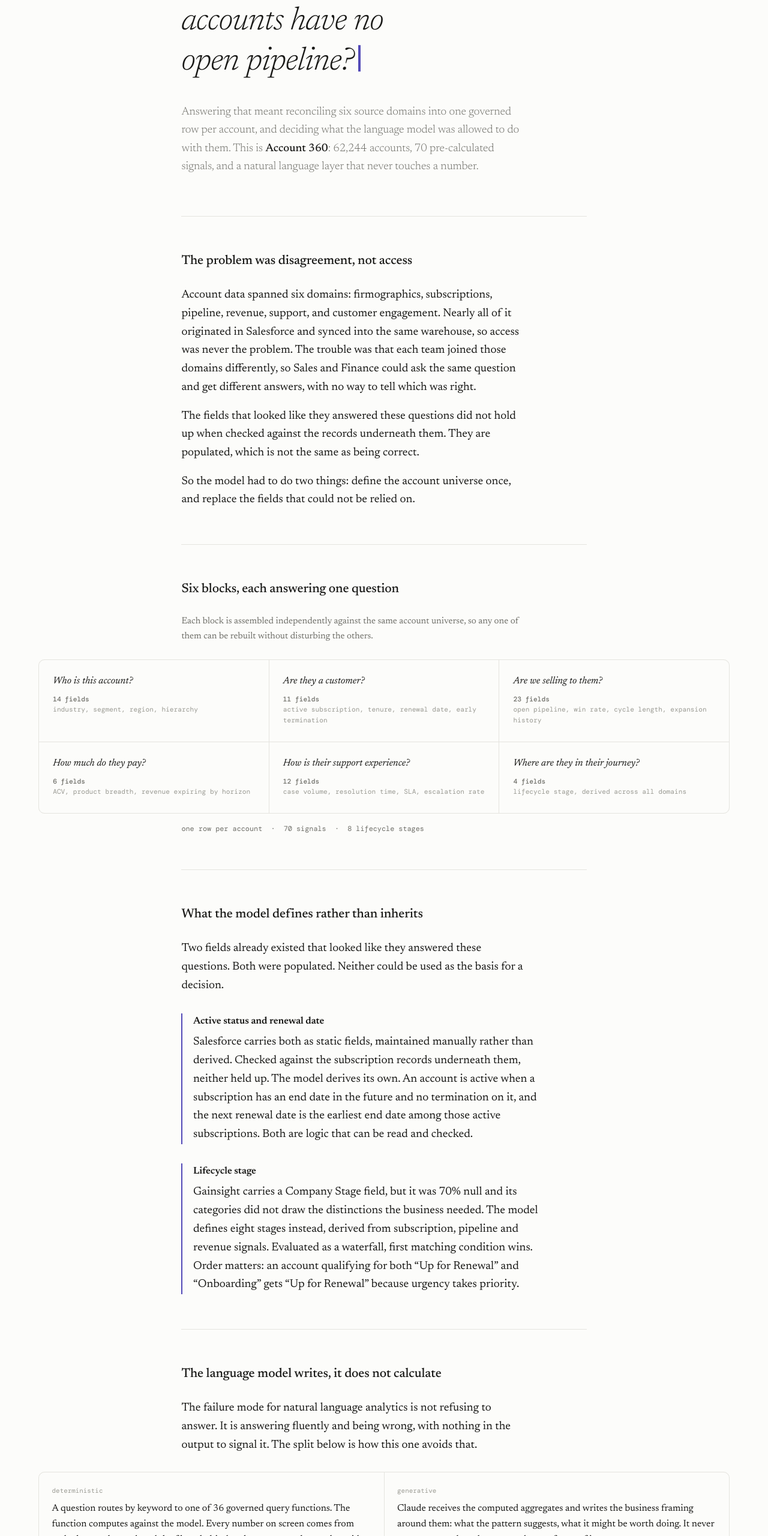
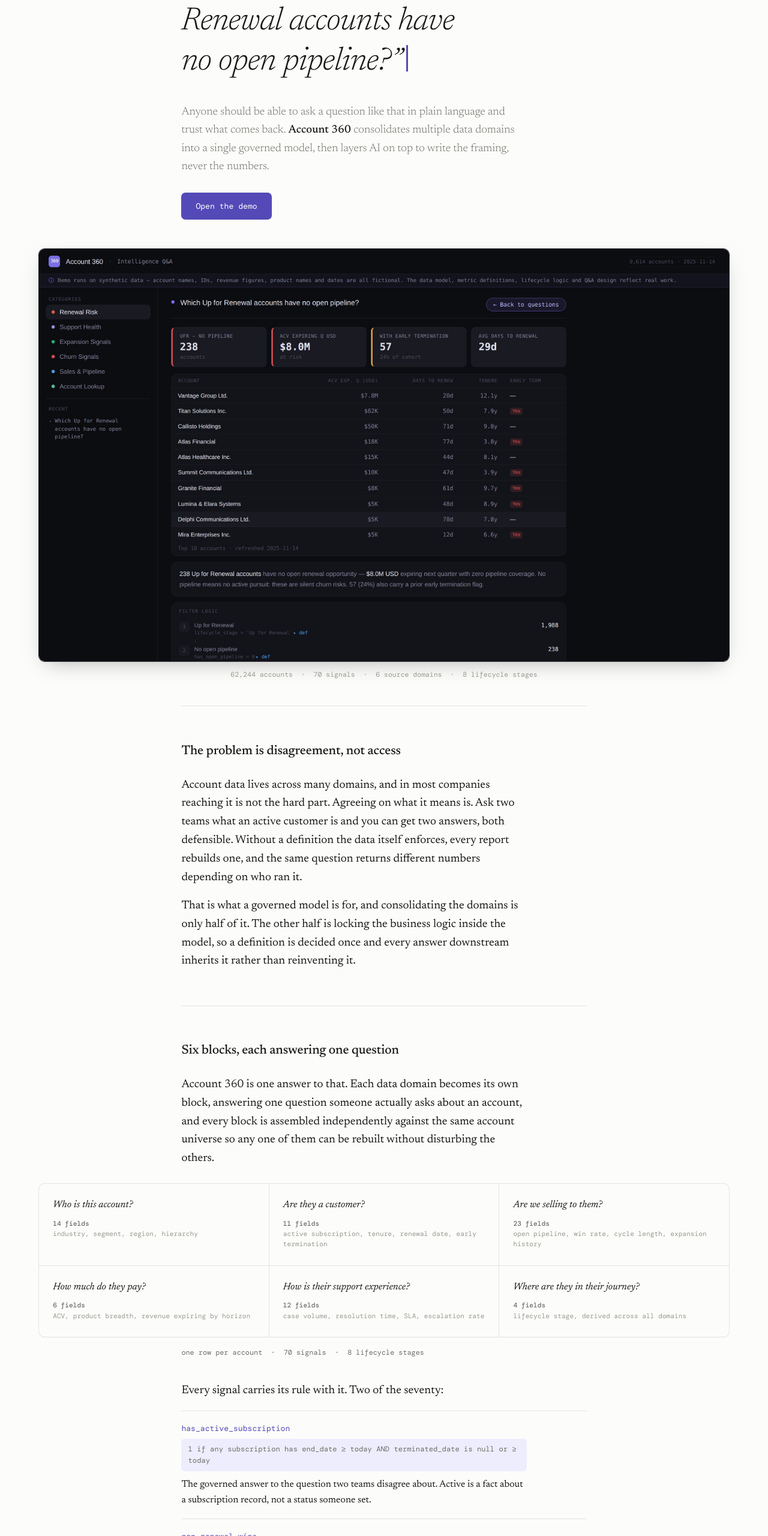
Before and after one commit to vivianna-121/account-360, a plain HTML site: page index.html in a window 1280 px wide. Shown: the part 240-2800 px from the top of the page at 60% size. Drawn offline with nearby package versions, Linux system fonts and the light colour scheme; a web font is replaced by a local one.

Commit message:
Add files via upload

```diff
--- a/index.html
+++ b/index.html
@@ -4,7 +4,7 @@
 <meta charset="UTF-8">
 <meta name="viewport" content="width=device-width, initial-scale=1.0">
 <title>Account 360 — Tingyi Lu</title>
-<meta name="description" content="A governed account model with a natural language layer: one row per account, 70 signals, six source domains, and a deliberate limit on what the AI is allowed to decide.">
+<meta name="description" content="A governed account model that consolidates multiple data domains, with AI layered on top so anyone can ask a question in plain language and trust what comes back.">
 <link rel="preconnect" href="https://fonts.googleapis.com">
 <link rel="preconnect" href="https://fonts.gstatic.com" crossorigin>
 <link href="https://fonts.googleapis.com/css2?family=Sora:wght@400;500;600&family=Newsreader:ital,opsz,wght@0,6..72,300;0,6..72,400;0,6..72,500;0,6..72,600;1,6..72,300;1,6..72,400&family=DM+Mono:wght@300;400;500&display=swap" rel="stylesheet">
@@ -51,7 +51,7 @@
 .masthead nav a:hover,.masthead nav a:focus-visible{color:var(--indigo);border-color:var(--indigo);}
 
 /* ---------- hero: the query ---------- */
-.hero{padding:5rem 0 4.2rem;}
+.hero{padding:5rem 0 0;}
 .prompt{
   font-family:var(--mono);font-size:.74rem;color:var(--faint);
   margin-bottom:1.1rem;
@@ -60,6 +60,7 @@
   font-size:clamp(2.05rem,5.6vw,3.35rem);
   font-weight:300;font-style:italic;line-height:1.24;
   letter-spacing:-.016em;max-width:19ch;
+  hanging-punctuation:first;
   text-wrap:balance;
 }
 .caret{
@@ -76,8 +77,24 @@
 }
 .hero .lede strong{color:var(--ink);font-weight:500;}
 
+.btn-hero{margin-top:2rem;}
+
+/* ---------- demo screenshot ---------- */
+.shot{margin-top:3rem;margin-bottom:1rem;}
+.shot a{display:block;border-radius:10px;overflow:hidden;
+  border:1px solid #23242b;
+  box-shadow:0 1px 2px rgba(16,16,20,.06), 0 12px 34px -14px rgba(16,16,20,.34);
+  transition:box-shadow .16s ease;}
+.shot a:hover,.shot a:focus-visible{
+  box-shadow:0 1px 2px rgba(16,16,20,.08), 0 18px 44px -14px rgba(83,74,183,.36);}
+.shot img{display:block;width:100%;height:auto;}
+.shot figcaption{
+  font-family:var(--mono);font-size:.72rem;color:var(--faint);
+  margin-top:.85rem;text-align:center;}
+
 /* ---------- sections ---------- */
 section{padding:3.6rem 0;border-top:1px solid var(--rule);}
+.shot + section{margin-top:2.6rem;}
 h2{
   font-size:1.34rem;font-weight:500;letter-spacing:-.008em;
   margin-bottom:1.5rem;
@@ -111,6 +128,16 @@
   font-family:var(--mono);font-size:.74rem;color:var(--muted);
   margin-top:1rem;
 }
+
+/* ---------- signal definitions ---------- */
+.sig{margin-top:1.1rem;}
+.sig > div{padding:1.1rem 0;border-top:1px solid var(--rule);}
+.sig > div:last-child{border-bottom:1px solid var(--rule);}
+.sig dt{font-family:var(--mono);font-size:.82rem;color:var(--indigo);margin-bottom:.45rem;}
+.sig dd{margin:0;max-width:var(--measure);}
+.sig .rule{font-family:var(--mono);font-size:.76rem;color:var(--muted);line-height:1.55;
+  background:var(--indigo-wash);border-radius:6px;padding:.5rem .7rem;margin-bottom:.6rem;display:inline-block;}
+.sig dd:not(.rule){font-size:1rem;}
 
 /* ---------- defined-not-inherited blocks ---------- */
 .def{padding-left:1.1rem;border-left:2px solid var(--indigo);}
@@ -187,20 +214,27 @@
 
   <div class="hero">
     <div class="prompt">Ask the account base</div>
-    <div class="q">Which Up for Renewal accounts have no open pipeline?<span class="caret"></span></div>
-    <p class="lede">Answering that meant reconciling six source domains into one governed row per account, and deciding what the language model was allowed to do with them. This is <strong>Account 360</strong>: 62,244 accounts, 70 pre-calculated signals, and a natural language layer that never touches a number.</p>
+    <div class="q">“Which Up for Renewal accounts have no open pipeline?”<span class="caret"></span></div>
+    <p class="lede">Anyone should be able to ask a question like that in plain language and trust what comes back. <strong>Account 360</strong> consolidates multiple data domains into a single governed model, then layers AI on top to write the framing, never the numbers.</p>
+    <a class="btn btn-hero" href="Account360_QA_Demo.html" target="_blank" rel="noopener">Open the demo</a>
   </div>
 
+  <figure class="shot bleed">
+    <a href="Account360_QA_Demo.html" target="_blank" rel="noopener">
+      <img src="demo-preview.jpg" alt="The Account 360 Q and A tool answering a question about Up for Renewal accounts with no open pipeline, showing summary metrics, an account table, a written narrative and the filter logic behind the result." loading="eager" width="2880" height="1720">
+    </a>
+    <figcaption>62,244 accounts &nbsp;·&nbsp; 70 signals &nbsp;·&nbsp; 6 source domains &nbsp;·&nbsp; 8 lifecycle stages</figcaption>
+  </figure>
+
   <section>
-    <h2>The problem was disagreement, not access</h2>
-    <p>Account data spanned six domains: firmographics, subscriptions, pipeline, revenue, support, and customer engagement. Nearly all of it originated in Salesforce and synced into the same warehouse, so access was never the problem. The trouble was that each team joined those domains differently, so Sales and Finance could ask the same question and get different answers, with no way to tell which was right.</p>
-    <p>The fields that looked like they answered these questions did not hold up when checked against the records underneath them. They are populated, which is not the same as being correct.</p>
-    <p>So the model had to do two things: define the account universe once, and replace the fields that could not be relied on.</p>
+    <h2>The problem is disagreement, not access</h2>
+    <p>Account data lives across many domains, and in most companies reaching it is not the hard part. Agreeing on what it means is. Ask two teams what an active customer is and you can get two answers, both defensible. Without a definition the data itself enforces, every report rebuilds one, and the same question returns different numbers depending on who ran it.</p>
+    <p>That is what a governed model is for, and consolidating the domains is only half of it. The other half is locking the business logic inside the model, so a definition is decided once and every answer downstream inherits it rather than reinventing it.</p>
   </section>
 
   <section>
     <h2>Six blocks, each answering one question</h2>
-    <p class="note" style="margin-bottom:1.6rem">Each block is assembled independently against the same account universe, so any one of them can be rebuilt without disturbing the others.</p>
+    <p style="margin-bottom:1.6rem">Account 360 is one answer to that. Each data domain becomes its own block, answering one question someone actually asks about an account, and every block is assembled independently against the same account universe so any one of them can be rebuilt without disturbing the others.</p>
     <div class="blocks bleed">
       <div>
         <div class="ask">Who is this account?</div>
@@ -228,11 +262,25 @@
       </div>
     </div>
     <div class="tally">one row per account &nbsp;·&nbsp; 70 signals &nbsp;·&nbsp; 8 lifecycle stages</div>
+
+    <p style="margin-top:2.4rem">Every signal carries its rule with it. Two of the seventy:</p>
+    <dl class="sig">
+      <div>
+        <dt>has_active_subscription</dt>
+        <dd class="rule">1 if any subscription has end_date &ge; today AND terminated_date is null or &ge; today</dd>
+        <dd>The governed answer to the question two teams disagree about. Active is a fact about a subscription record, not a status someone set.</dd>
+      </div>
+      <div>
+        <dt>non_renewal_wins</dt>
+        <dd class="rule">count of closed-won deals that are not renewals</dd>
+        <dd>Expansion only starts at the second one, because the first non-renewal win is the original land. That threshold is a business judgment, and it lives in the model rather than in whoever writes the next query.</dd>
+      </div>
+    </dl>
   </section>
 
   <section>
     <h2>What the model defines rather than inherits</h2>
-    <p style="margin-bottom:1.9rem">Two fields already existed that looked like they answered these questions. Both were populated. Neither could be used as the basis for a decision.</p>
+    <p style="margin-bottom:1.9rem">Two definitions in this model replaced fields that already existed. Both of those fields were populated, which is exactly why they were trusted. Neither held up when checked against the records underneath them.</p>
 
     <div class="def">
       <h3>Active status and renewal date</h3>
@@ -241,13 +289,13 @@
 
     <div class="def">
       <h3>Lifecycle stage</h3>
-      <p>Gainsight carries a Company Stage field, but it was 70% null and its categories did not draw the distinctions the business needed. The model defines eight stages instead, derived from subscription, pipeline and revenue signals. Evaluated as a waterfall, first matching condition wins. Order matters: an account qualifying for both “Up for Renewal” and “Onboarding” gets “Up for Renewal” because urgency takes priority.</p>
+      <p>Gainsight carries a Company Stage field, but it was 70% null and its categories did not draw the distinctions the business needed. The model defines eight stages instead, derived from subscription, pipeline and revenue signals. Evaluated as a waterfall, first matching condition wins. An account qualifying for both “Up for Renewal” and “Onboarding” gets “Up for Renewal” because urgency takes priority.</p>
     </div>
   </section>
 
   <section>
-    <h2>The language model writes, it does not calculate</h2>
-    <p style="margin-bottom:1.8rem">The failure mode for natural language analytics is not refusing to answer. It is answering fluently and being wrong, with nothing in the output to signal it. The split below is how this one avoids that.</p>
+    <h2>The AI writes, it does not calculate</h2>
+    <p style="margin-bottom:1.8rem">The failure mode for AI analytics is not refusing to answer. It is answering fluently and being wrong, with nothing in the output to signal it. The split below is how this one avoids that.</p>
     <div class="split bleed">
       <div>
         <span class="tag">deterministic</span>
```
Also changed, not shown: demo-preview.jpg (added).
